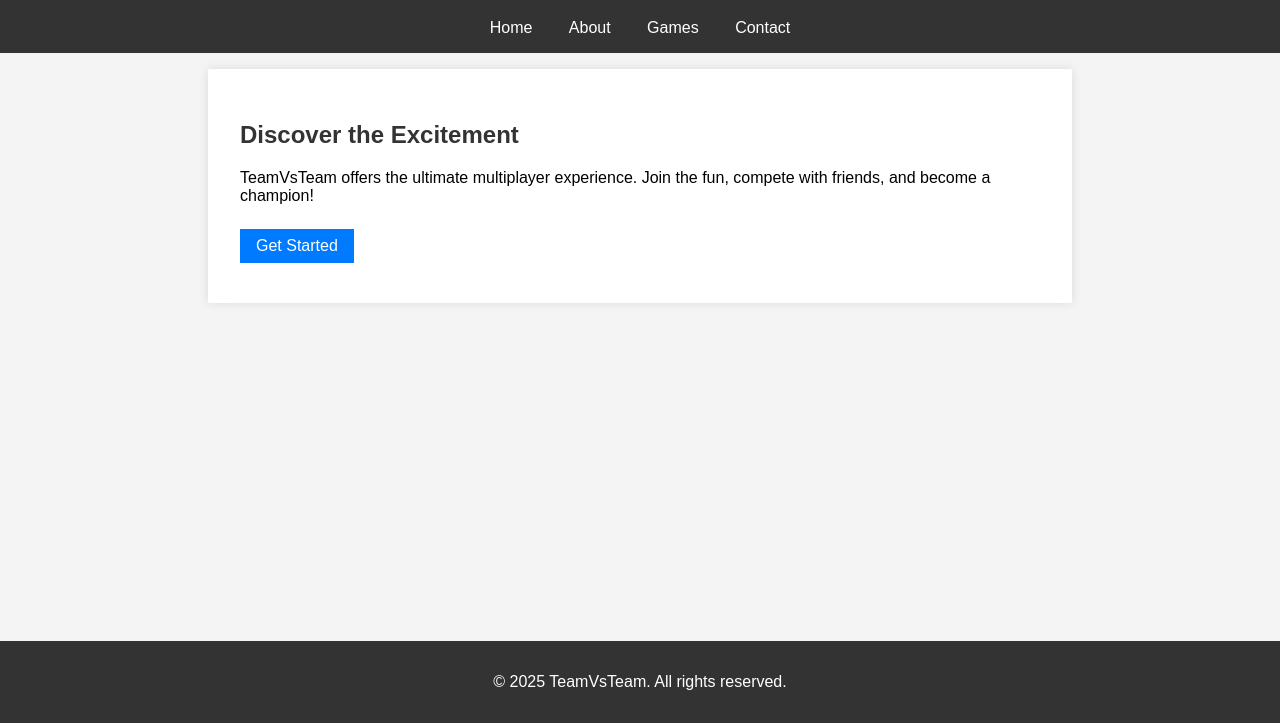
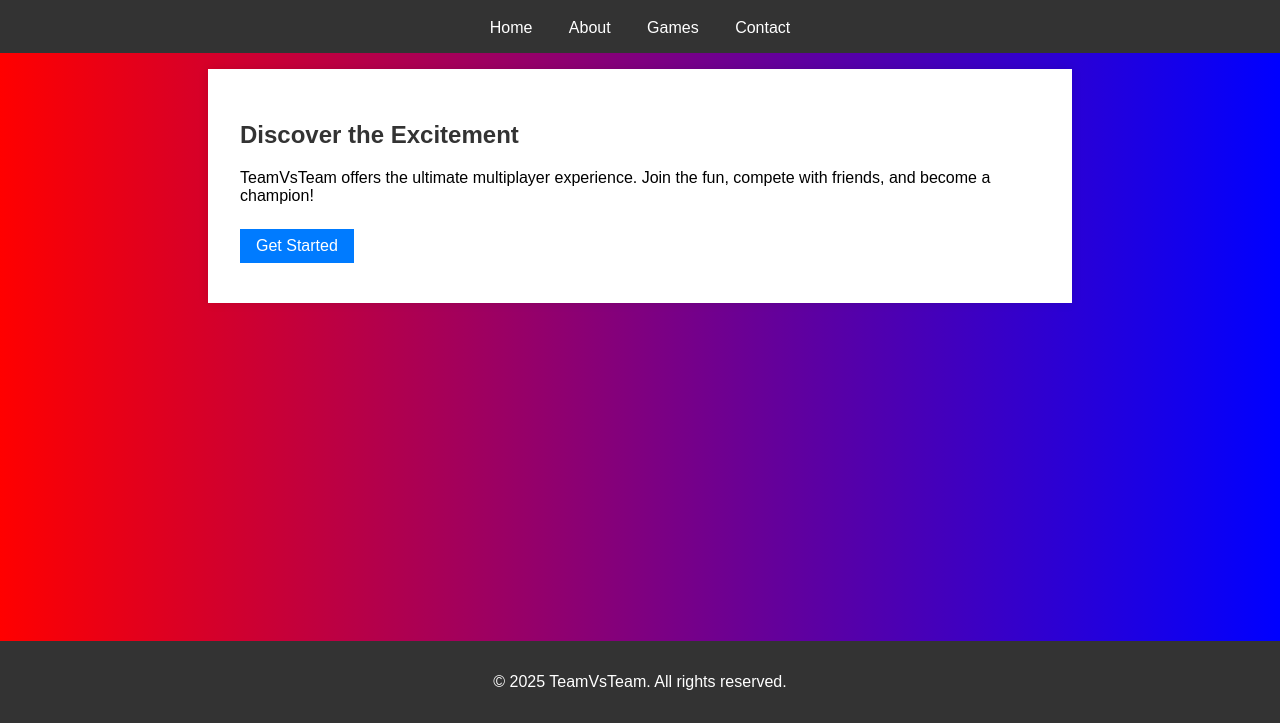
Before and after one commit to TeamVsTeam/game, a plain HTML site: page WebPages/Home/index.html in a window 1280 px wide. Shown: the part 77-800 px from the top of the page. Drawn offline with Linux system fonts and the light colour scheme; files that its build step writes are made by us from their sources.

Commit message:
Update styles.css

```diff
--- a/WebPages/styles.css
+++ b/WebPages/styles.css
@@ -2,7 +2,7 @@
 
 body {
     font-family: Arial, sans-serif;
-    background-color: #f4f4f4;
+    background: linear-gradient(to right, red, blue); /* Gradient background */
     margin: 0;
     padding: 0;
 }
```
